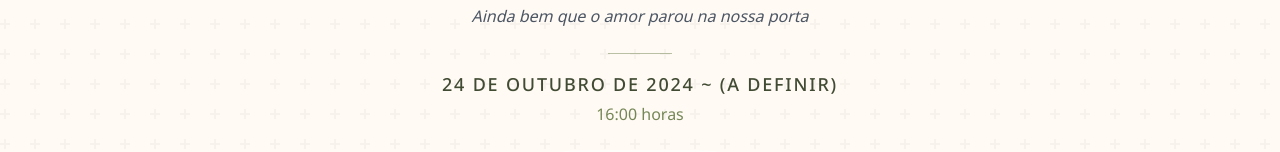
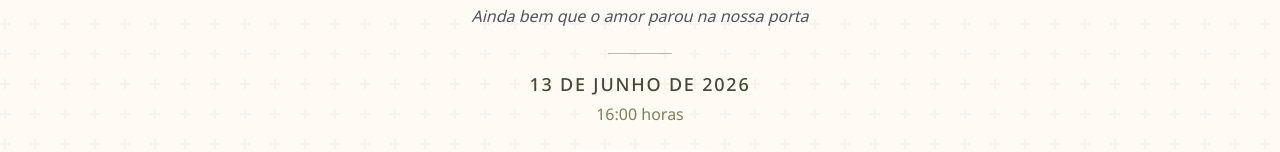
Before and after one commit to aragonp1/conviteteste, a React (Vite) app: page / in a window 1280 px wide. Shown: the part 251-403 px from the top of the page. Built offline with nearby package versions, Linux system fonts and the light colour scheme; grey boxes are pictures that could not be loaded.

Commit message:
Update HomeScreen.tsx

```diff
--- a/screens/HomeScreen.tsx
+++ b/screens/HomeScreen.tsx
@@ -30,7 +30,7 @@ const HomeScreen: React.FC<HomeScreenProps> = ({ onNavigate }) => {
         <div className="flex flex-col items-center gap-1 mt-4">
           <div className="h-px w-16 bg-primary/40 mb-3"></div>
           <p className="text-primary-dark dark:text-[#d3d6cc] text-lg font-sans font-medium uppercase tracking-widest">
-            24 de Outubro de 2024 ~ (a definir)
+            13 de Junho de 2026
           </p>
           <p className="text-primary/80 dark:text-primary/60 text-base font-sans">
             16:00 horas
```
